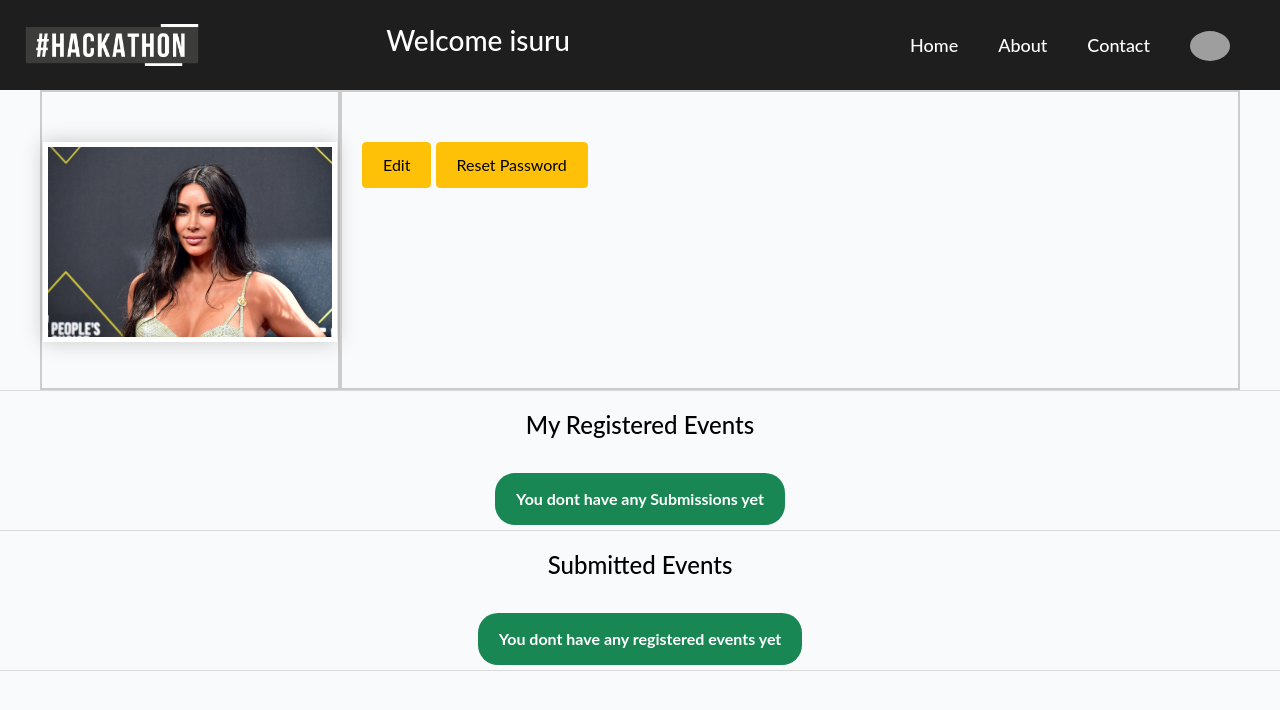
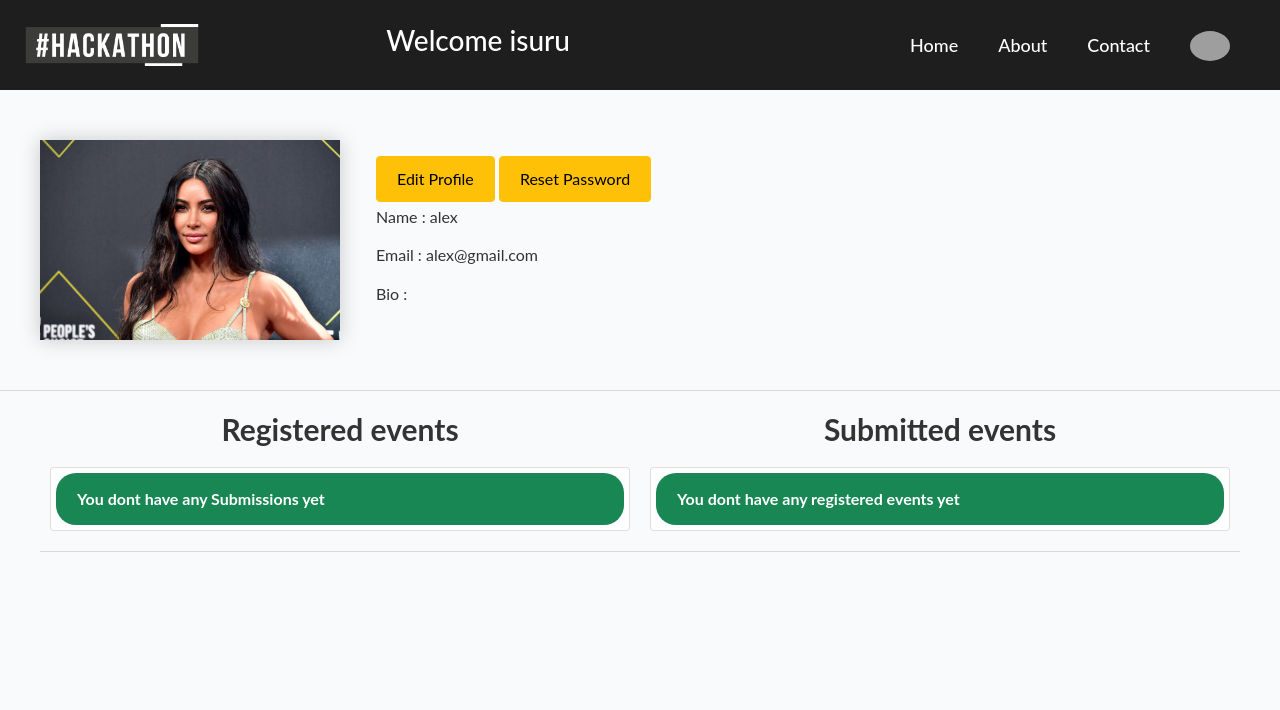
Before and after one commit to isurumanoddev/Hackthon_Registration_Webapp, a Django app: page /user_profile/5 in a window 1280 px wide. Shown: the top 710 px of the page. Run offline with Django 4.2, Linux system fonts and the light colour scheme; a user stored in the database is signed in; data comes from the database, SQL or seed files in the repository; grey boxes are pictures that could not be loaded.

Commit message:
update
Signed-off-by: isurumanod <isurumanod99@gmail.com>

```diff
--- a/base/views.py
+++ b/base/views.py
@@ -143,8 +143,3 @@
             return redirect("user-profile")
     context = {"form": form}
     return render(request, "submission_form.html", context)
-
-
-def password_reset(request):
-    context = {}
-    return render(request, "password_reset.html", context)
--- a/static/styles/main.css
+++ b/static/styles/main.css
@@ -284,6 +284,13 @@
     border-bottom: 1px solid var(--mainBorderColor);
     overflow: auto;
 }
+.event-container{
+    background-color: var(--mainBgColor);
+    border-bottom: 1px solid var(--mainBorderColor);
+    width: 1200px;
+    display: flex;
+    flex-direction:row ;
+}
 
 
 .main-container {
@@ -293,15 +300,7 @@
     align-items: center;
 }
 
-#profile_pic {
-    display: block;
-    margin: 0 auto;
 
-    height: 200px;
-    width: 200px;
-    object-fit: cover;
-    border: 2px solid var(--mainBorderColor);
-}
 
 .profile {
     display: flex;
@@ -314,7 +313,7 @@
     flex-basis: 25%;
 
 
-    border: 2px solid #ccc;
+    /*border: 2px solid #ccc;*/
 
     padding-top: 50px;
     padding-bottom: 50px;
@@ -323,7 +322,7 @@
 .right-column {
     flex-basis: 75%;
 
-    border: 2px solid #ccc;
+    /*border: 2px solid #ccc;*/
 
     padding-top: 50px;
     padding-bottom: 50px;
@@ -345,20 +344,10 @@
     object-fit: cover;
     max-width: 100%;
     max-height: 100%;
-    border: 5px solid #fff;
+    /*border: 5px solid #fff;*/
     box-shadow: 0 0 20px rgba(0, 0, 0, 0.2);
 
 
-}
-
-
-.corner {
-    width: 7px;
-    height: 7px;
-    border-radius: 50%;
-    border: 1.5px solid #17a2b8;
-    background-color: #fff;
-    position: absolute;
 }
 
 
@@ -422,7 +411,7 @@
 }
 
 .event-participants {
-    margin-left: 20px;
+    /*margin-left: 20px;*/
 }
 
 
@@ -560,7 +549,7 @@
     margin: auto;
     display: flex;
     flex-direction: column;
-    justify-content: center;
+    justify-content: start;
     align-items: center;
 }
 
@@ -590,7 +579,7 @@
 
     display: flex;
     flex-direction: column;
-    align-items: center;
+    align-items: start;
 
     padding: 20px;
     background-color: #f5f5f5;
@@ -680,6 +669,17 @@
     box-shadow: 0 0 5px rgba(0, 0, 0, 0.3);
     pointer-events: none;
 }
+.form-control-textarea {
+     width: 100%;
+    padding: 10px;
+    font-size: 16px;
+    border: none;
+    /*background-color: #282828;*/
+    color: #000000;
+    border-radius: 5px;
+    box-shadow: 0 0 5px rgba(0, 0, 0, 0.3);
+    height: 150px;
+}
 .forgot-password {
     display: block;
     margin-top: 5px;
@@ -730,3 +730,14 @@
 .form-link:hover {
     color: #1ed760;
 }
+
+.registered {
+
+    flex-basis: 50%;
+    padding: 20px 10px;
+}
+.submitted {
+
+    flex-basis: 50%;
+    padding: 20px 10px;
+}
--- a/templates/login.html
+++ b/templates/login.html
@@ -5,7 +5,7 @@
 
 {% block content %}
 
-    <section class="s2">
+    <section class="s1">
         <div class="main-container">
             <h3 style="text-align: center; padding: 20px;">User Login</h3>
             <div class="form-container">
--- a/templates/user_profile.html
+++ b/templates/user_profile.html
@@ -12,13 +12,22 @@
                 <div class="left-column">
                     <div class="profile-picture">
 
-                        <img  src="{{ user.imageURL }}" alt="Paris" >
+                        <img src="{{ user.imageURL }}" alt="Paris">
                     </div>
 
                 </div>
                 <div class="right-column">
-                    <a href="{% url "user-update" user.id %}" class="btn btn-warning">Edit</a>
-                    <a href="{% url "password_reset" %}"  class="btn btn-warning">Reset Password</a>
+                    <div class="card-body">
+                        <a href="{% url "user-update" user.id %}" class="btn btn-warning">Edit Profile</a>
+                        <a href="{% url "password_reset" %}" class="btn btn-warning">Reset Password</a>
+
+
+                        <p class="card-title" >Name : {{ user.username }}</p>
+                        <p class="card-title" >Email : {{ user.email }}</p>
+                        <p class="card-title" >Bio : {{ user.bio }}</p>
+
+                    </div>
+
                 </div>
             </div>
 
@@ -28,37 +37,35 @@
 
 
 
-    <section class="s2">
-        <div class="main-container">
 
-            <h4 style="text-align: center;padding: 20px"> My Registered Events</h4>
 
-            <div class="event-page">
+    <div class="event-container">
+        <div class="registered">
+            <h4 class="event-title" style="text-align: center">Registered events</h4>
+
+            <div class="card">
                 {% for event in registered_events %}
-                    <div class="event">
-                        <h4>{{ event.name }}</h4>
-
-                        {#                            <label> Date : {{ event.c|date }} </label>#}
+                    <div class="card-body">
+                        <div class="">
+                            <h4>{{ event.name }}</h4>
+                            <a style="max-width: 400px" href=""
+                               class="btn btn-secondary">Event Unroll</a>
+                        </div>
+                        <label> Date : {{ event.c|date }} </label>
 
                     </div>
-                    {% empty %}
+                {% empty %}
                     <p class="alert">You dont have any Submissions yet</p>
                 {% endfor %}
             </div>
+        </div>
+        <div class="submitted">
+            <h4 class="event-title" style="text-align: center">Submitted events</h4>
 
-
-        </div>
-    </section>
-
-    <section class="s1">
-        <div class="main-container">
-
-            <h4 style="text-align: center;padding: 20px"> Submitted Events</h4>
-
-            <div class="event-page">
+            <div class="card">
                 {% for submission in submitted_events %}
-                    <div class="event">
-                        <div class="update-box">
+                    <div class="card-body">
+                        <div class="">
                             <h4>{{ submission.event.name }}</h4>
                             <a style="max-width: 400px" href="{% url "update-submission" submission.id %}"
                                class="btn btn-secondary">Update Submission</a>
@@ -68,14 +75,13 @@
                         <label> Submitted Date : {{ submission.submitted_date|date }} </label>
 
                     </div>
-                    {% empty %}
+                {% empty %}
                     <p class="alert">You dont have any registered events yet</p>
                 {% endfor %}
             </div>
+        </div>
 
-        </div>
-    </section>
-
+    </div>
 
 
 {% endblock %}
```
Also changed, not shown: base/forms.py (+4 -4 lines), base/urls.py (+7 -3 lines), templates/user_form.html (+9 -6 lines), static/images/taylor_swift_LRw4mjk.png (added).
